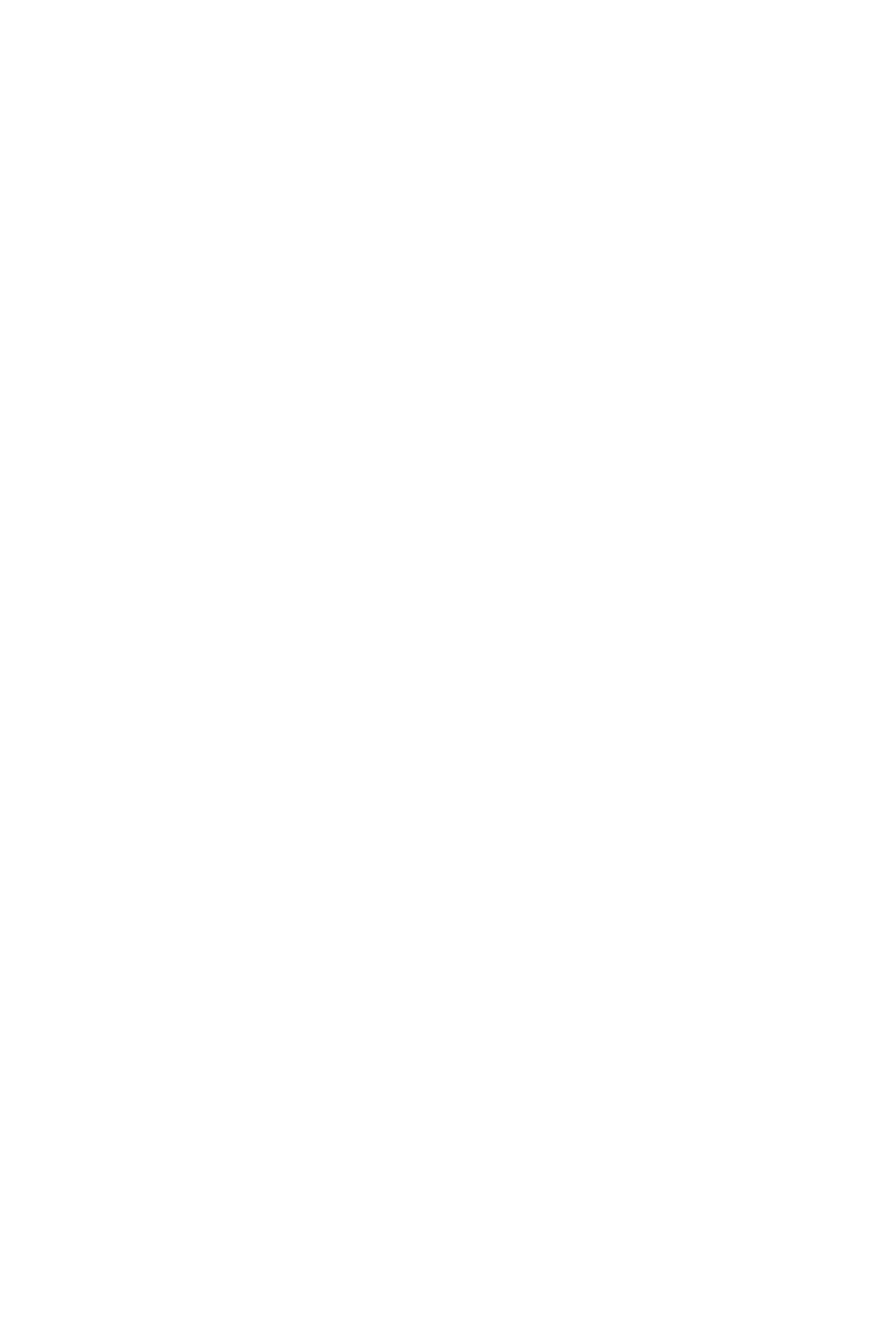
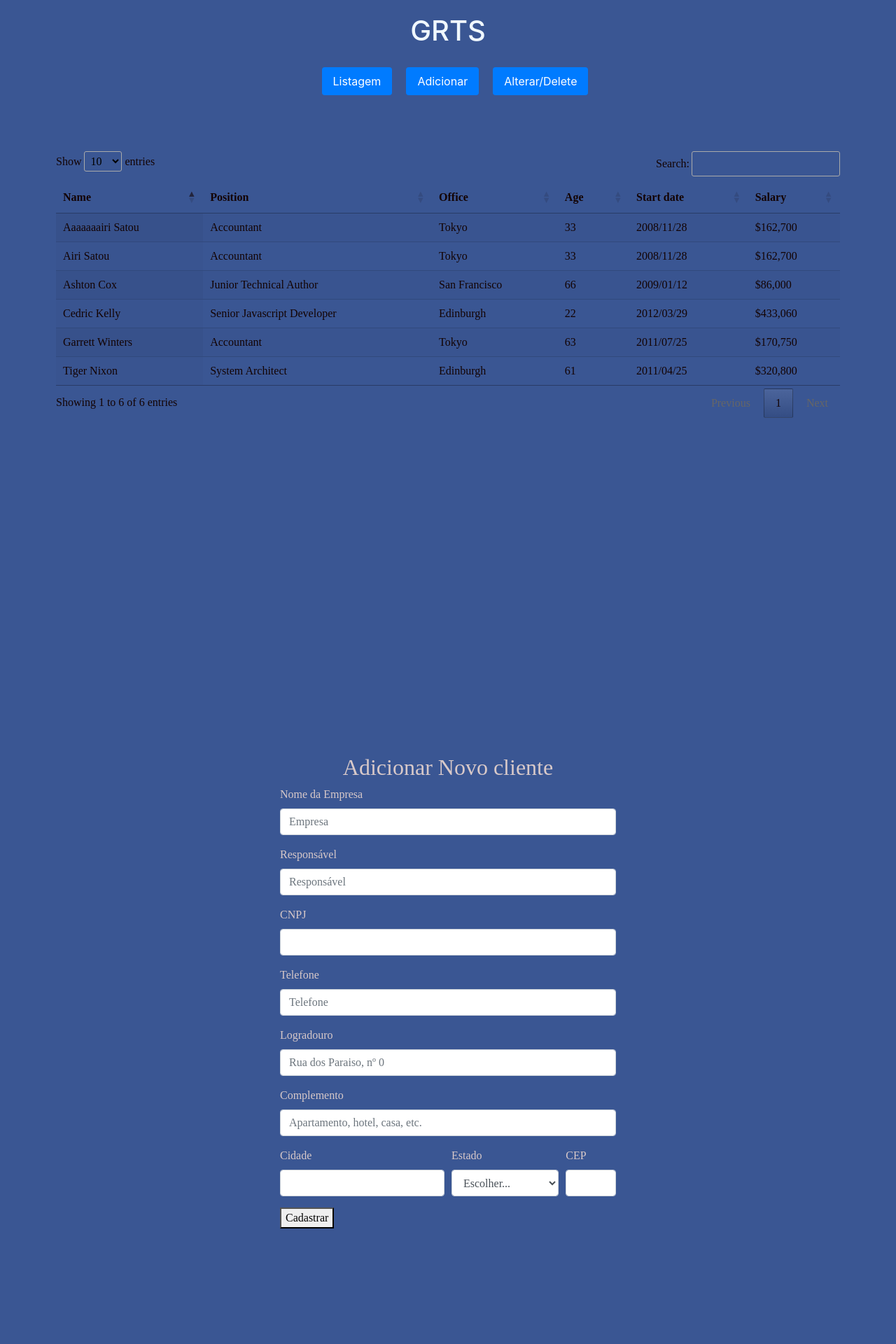
Before and after one commit to Msouza-95/GRTS, a PHP site: page /src/main.html in a window 1280 px wide. Before the commit the part shown is empty. Shown: the top 1920 px of the page at 70% size. Before the commit the page ends 800 px from the top, so only its background shows below. Run offline with PHP 8.4, Linux system fonts and the light colour scheme; some libraries are stand-ins or nearby versions.

Commit message:
proseguindo com  View

```diff
--- /dev/null
+++ b/View/css/main.css
@@ -0,0 +1,50 @@
+/*  tag */
+
+body{
+    background-color:  #3A5693;
+
+}
+a{
+    margin-left: 20px;
+}
+
+h2{
+    text-align: center;
+}
+
+/*  Class */
+.main-header{
+    padding: 20px;
+    text-align: center;
+    color: aliceblue;
+}
+.main-div{
+
+    color: aliceblue;
+    font-family: Verdana, Geneva, Tahoma, sans-serif;
+}
+.table-div{
+   padding: 80px;
+   font-family: 'Times New Roman', Times, serif;
+   color: rgb(19, 3, 3);
+}
+
+.add-div{
+    padding: 400px;
+    font-family: 'Times New Roman', Times, serif;
+    color: rgb(216, 201, 201);
+
+}
+
+.delete-div{
+    padding: 200px;
+    font-family: 'Times New Roman', Times, serif;
+    color: rgb(19, 3, 3);
+
+}
+
+.alter-div{
+    padding: 400px;
+    font-family: 'Times New Roman', Times, serif;
+    color: rgb(216, 201, 201);
+}
--- /dev/null
+++ b/View/script/renderer.js
@@ -0,0 +1,8 @@
+
+$(document).ready(function() {
+    $('#table_id').DataTable();
+} );
+
+$(document).ready(function(){
+    $("#table_id_delete").DataTable();
+});
--- a/View/src/main.html
+++ b/View/src/main.html
@@ -0,0 +1,249 @@
+<!DOCTYPE html>
+<html lang="pt-BR">
+<head>
+    <meta charset="UTF-8">
+    <meta name="viewport" content="width=device-width, initial-scale=1.0">
+    <meta http-equiv="X-UA-Compatible" content="ie=edge">
+    <meta name="viewport" content="width=device-width, initial-scale=1, shrink-to-fit=no">
+    <title>Main</title>
+    <link rel="stylesheet" href="https://stackpath.bootstrapcdn.com/bootstrap/4.1.3/css/bootstrap.min.css" integrity="sha384-MCw98/SFnGE8fJT3GXwEOngsV7Zt27NXFoaoApmYm81iuXoPkFOJwJ8ERdknLPMO" crossorigin="anonymous">
+    <link rel="stylesheet" href="../css/main.css">
+    <link rel="stylesheet" type="text/css" href="https://cdn.datatables.net/1.10.20/css/jquery.dataTables.css">
+    <link rel="stylesheet" type="text/css"href="https://cdn.datatables.net/1.10.20/css/jquery.dataTables.min.css">
+
+</head>
+<body>
+    <header class="main-header">
+        <h1>GRTS</h1>
+    </header>
+    <div class="nav justify-content-center">
+        <nav class="nav nav-pills flex-column flex-sm-row">
+            <a class="nav-item nav-link active" href="">Listagem</a>
+            <a class="nav-item nav-link active " href="">Adicionar</a>
+            <a class="nav-item nav-link active" href="">Alterar/Delete</a>
+
+        </nav>
+    </div>
+
+    <div class="table-div">
+        <table id="table_id" class="display" >
+            <thead>
+                <tr></tr>
+                    <th>Name</th>
+                    <th>Position</th>
+                    <th>Office</th>
+                    <th>Age</th>
+                    <th>Start date</th>
+                    <th>Salary</th>
+                </tr>
+            </thead>
+            <tbody>
+                <tr>
+                    <td>Tiger Nixon</td>
+                    <td>System Architect</td>
+                    <td>Edinburgh</td>
+                    <td>61</td>
+                    <td>2011/04/25</td>
+                    <td>$320,800</td>
+                </tr>
+                <tr>
+                    <td>Garrett Winters</td>
+                    <td>Accountant</td>
+                    <td>Tokyo</td>
+                    <td>63</td>
+                    <td>2011/07/25</td>
+                    <td>$170,750</td>
+                </tr>
+                <tr>
+                    <td>Ashton Cox</td>
+                    <td>Junior Technical Author</td>
+                    <td>San Francisco</td>
+                    <td>66</td>
+                    <td>2009/01/12</td>
+                    <td>$86,000</td>
+                </tr>
+                <tr>
+                    <td>Cedric Kelly</td>
+                    <td>Senior Javascript Developer</td>
+                    <td>Edinburgh</td>
+                    <td>22</td>
+                    <td>2012/03/29</td>
+                    <td>$433,060</td>
+                </tr>
+                <tr>
+                    <td>Airi Satou</td>
+                    <td>Accountant</td>
+                    <td>Tokyo</td>
+                    <td>33</td>
+                    <td>2008/11/28</td>
+                    <td>$162,700</td>
+                </tr>
+
+                <tr>
+                    <td>Aaaaaaairi Satou</td>
+                    <td>Accountant</td>
+                    <td>Tokyo</td>
+                    <td>33</td>
+                    <td>2008/11/28</td>
+                    <td>$162,700</td>
+                </tr>
+
+
+            </tfoot>
+        </table>
+    </div>
+
+    <div class="add-div">
+            <h2>Adicionar Novo cliente</h2>
+        <form class="" action="">
+            <div class="form-group">
+                <label for="empresa">Nome da Empresa</label>
+                <input type="text" class="form-control" id="empresa" placeholder="Empresa">
+            </div>
+            <div class="form-group">
+                <label for="resp">Responsável</label>
+                <input type="text" class="form-control" id="resp" placeholder="Responsável">
+            </div>
+            <div class="form-group">
+                <label for="cnpj">CNPJ</label>
+                <input type="text" class="form-control" id="cnpj" name="cnpj">
+            </div>
+            <div class="form-group">
+                <label for="telefone">Telefone</label>
+                <input type="tel" class="form-control" id="telefone" placeholder="Telefone">
+            </div>
+            <div class="form-group">
+                <label for="log">Logradouro</label>
+                <input type="text" class="form-control" id="log" placeholder="Rua dos Paraiso, nº 0">
+              </div>
+              <div class="form-group">
+                <label for="comple">Complemento</label>
+                <input type="text" class="form-control" id="comple" placeholder="Apartamento, hotel, casa, etc.">
+              </div>
+              <div class="form-row">
+                <div class="form-group col-md-6">
+                  <label for="city">Cidade</label>
+                  <input type="text" class="form-control" id="city">
+                </div>
+                <div class="form-group col-md-4">
+                  <label for="Estado">Estado</label>
+                  <select id="Estado" class="form-control">
+                    <option selected>Escolher...</option>
+                    <option>...</option>
+                  </select>
+                </div>
+                <div class="form-group col-md-2">
+                  <label for="CEP">CEP</label>
+                  <input type="text" class="form-control" id="CEP">
+                </div>
+              </div>
+              <button>Cadastrar</button>
+        </form>
+    </div>
+
+    <div class="delete-div">
+        <h2>Deletar cliente</h2>
+        <table id="table_id_delete" class="display" >
+            <thead>
+                <tr></tr>
+                    <th>Empresa</th>
+                    <th>cnpj</th>
+                    <th>Responsável</th>
+                    <th>Ação</th>
+
+                </tr>
+            </thead>
+            <tbody>
+                <tr>
+                    <td>Tiger Nixon</td>
+                    <td>System Architect</td>
+                    <td>Edinburgh</td>
+                    <td><a href="">Delete</a></td>
+                    <td><a href="">Alterar</a></td>
+
+                </tr>
+                <tr>
+                    <td>Garrett Winters</td>
+                    <td>Accountant</td>
+                    <td>Tokyo</td>
+                    <td><a href="">Delete</a></td>
+                    <td><a href="">Alterar</a></td>
+                </tr>
+                <tr>
+                    <td>Ashton Cox</td>
+                    <td>Junior Technical Author</td>
+                    <td>San Francisco</td>
+                    <td><a href="">Delete</a></td>
+                    <td><a href="">Alterar</a></td>
+                </tr>
+                <tr>
+                    <td>Cedric Kelly</td>
+                    <td>Senior Javascript Developer</td>
+                    <td>Edinburgh</td>
+                    <td><a href="">Delete</a></td>
+                    <td><a href="">Alterar</a></td>
+                </tr>
+
+            </tfoot>
+        </table>
+    </div>
+
+    <div class="alter-div">
+        <h2>Alterar Dados do Cliente</h2>
+        <form class="" action="">
+            <div class="form-group">
+                <label for="empresa">Nome da Empresa</label>
+                <input type="text" class="form-control" id="empresa" placeholder="Empresa">
+            </div>
+            <div class="form-group">
+                <label for="resp">Responsável</label>
+                <input type="text" class="form-control" id="resp" placeholder="Responsável">
+            </div>
+            <div class="form-group">
+                <label for="cnpj">CNPJ</label>
+                <input type="text" class="form-control" id="cnpj" name="cnpj">
+            </div>
+            <div class="form-group">
+                <label for="telefone">Telefone</label>
+                <input type="tel" class="form-control" id="telefone" placeholder="Telefone">
+            </div>
+            <div class="form-group">
+                <label for="log">Logradouro</label>
+                <input type="text" class="form-control" id="log" placeholder="Rua dos Paraiso, nº 0">
+              </div>
+              <div class="form-group">
+                <label for="comple">Complemento</label>
+                <input type="text" class="form-control" id="comple" placeholder="Apartamento, hotel, casa, etc.">
+              </div>
+              <div class="form-row">
+                <div class="form-group col-md-6">
+                  <label for="city">Cidade</label>
+                  <input type="text" class="form-control" id="city">
+                </div>
+                <div class="form-group col-md-4">
+                  <label for="Estado">Estado</label>
+                  <select id="Estado" class="form-control">
+                    <option selected>Escolher...</option>
+                    <option>...</option>
+                  </select>
+                </div>
+                <div class="form-group col-md-2">
+                  <label for="CEP">CEP</label>
+                  <input type="text" class="form-control" id="CEP">
+                </div>
+              </div>
+              <button>Alterar</button>
+        </form>
+    </div>
+
+</div>
+    <script src="https://code.jquery.com/jquery-3.3.1.slim.min.js" integrity="sha384-q8i/X+965DzO0rT7abK41JStQIAqVgRVzpbzo5smXKp4YfRvH+8abtTE1Pi6jizo" crossorigin="anonymous"></script>
+    <script src="https://cdnjs.cloudflare.com/ajax/libs/popper.js/1.14.3/umd/popper.min.js" integrity="sha384-ZMP7rVo3mIykV+2+9J3UJ46jBk0WLaUAdn689aCwoqbBJiSnjAK/l8WvCWPIPm49" crossorigin="anonymous"></script>
+
+    <script src="https://stackpath.bootstrapcdn.com/bootstrap/4.1.3/js/bootstrap.min.js" integrity="sha384-ChfqqxuZUCnJSK3+MXmPNIyE6ZbWh2IMqE241rYiqJxyMiZ6OW/JmZQ5stwEULTy" crossorigin="anonymous"></script>
+    <script type="text/javascript" charset="utf8" src="https://cdn.datatables.net/1.10.20/js/jquery.dataTables.js"></script><font></font>
+
+    <script src="../script/renderer.js"></script>
+
+</body>
+</html>
```
Also changed, not shown: View/css/index.css (+4 -4 lines), View/src/index.html (+19 -13 lines).
